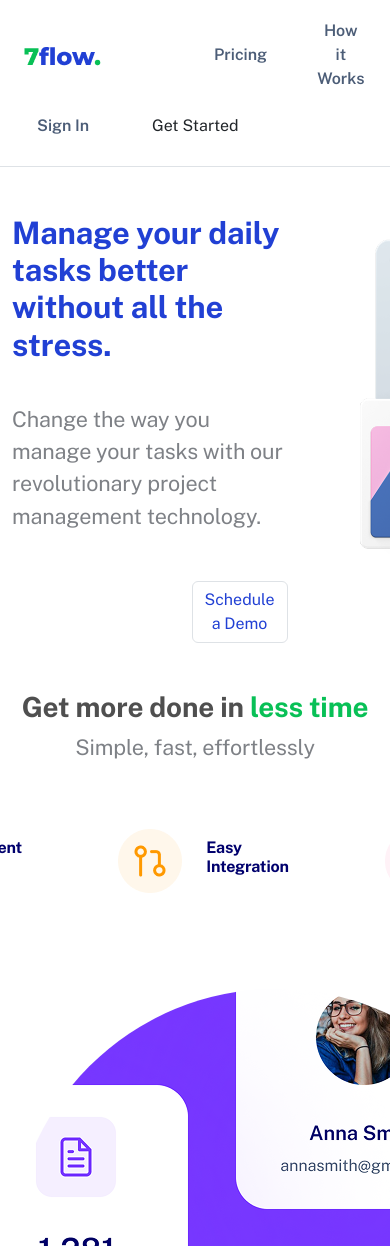
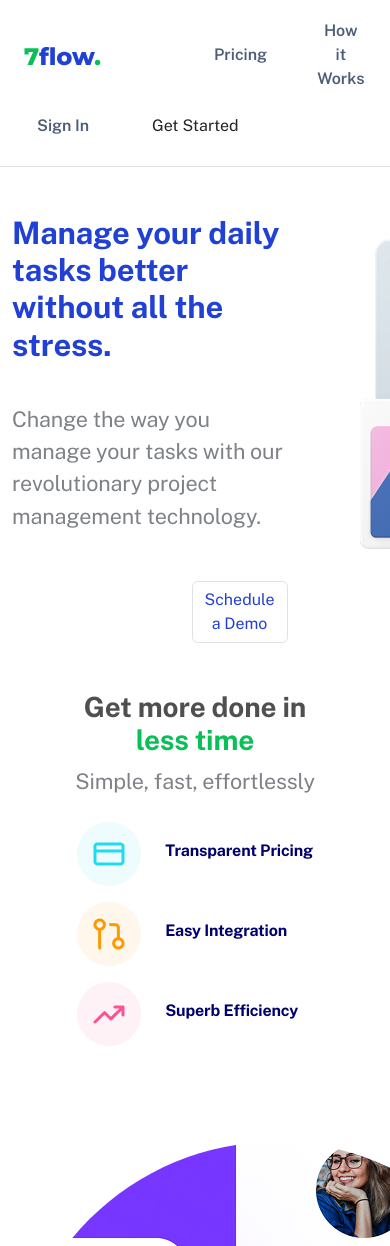
Before and after one commit to MrAghaei/7host-interveiw-task, a Next.js app: page / in a window 390 px wide. Shown: the top 1246 px of the page. Built offline with nearby package versions, Linux system fonts and the light colour scheme.

Commit message:
[#18-IMPLEMENT] add mini feature responsivness

```diff
--- /dev/null
+++ b/src/(Components)/MiniFeature/MiniFeature.module.scss
@@ -0,0 +1,9 @@
+.customWidth {
+  width: 100%;
+}
+
+@media (max-width: 1024px) {
+  .customWidth {
+    width: 75%;
+  }
+}
--- a/src/(Components)/MiniFeature/MiniFeature.tsx
+++ b/src/(Components)/MiniFeature/MiniFeature.tsx
@@ -1,5 +1,5 @@
 import MiniFeatureCard from "@/(Components)/MiniFeatureCard/MiniFeatureCard";
-
+import style from "./MiniFeature.module.scss";
 function MiniFeature() {
   //region data
   const featureData = [
@@ -10,9 +10,9 @@ function MiniFeature() {
   //endregion
 
   return (
-    <div className="container d-flex align-items-center flex-column gap-5">
+    <div className="container-fluid d-flex align-items-center flex-column gap-2 gap-xxl-5">
       <div className="d-flex flex-column align-items-center">
-        <h2 className="fs-1">
+        <h2 className={`fs-1 text-center ${style.customWidth}`}>
           <span className="text-custom-light-text4 fw-bolder">
             Get more done in
           </span>
@@ -22,7 +22,7 @@ function MiniFeature() {
           Simple, fast, effortlessly
         </p>
       </div>
-      <div className="d-flex gap-custom-24">
+      <div className="d-flex flex-column flex-xxl-row gap-3 gap-xxl-custom-24">
         {featureData.map((data) => (
           <MiniFeatureCard key={data.id} data={data} />
         ))}
--- a/src/(Components)/MiniFeatureCard/MiniFeatureCard.tsx
+++ b/src/(Components)/MiniFeatureCard/MiniFeatureCard.tsx
@@ -13,7 +13,13 @@ interface FeatureCardProps {
 function MiniFeatureCard({ data }: FeatureCardProps) {
   return (
     <div className="d-flex align-items-center gap-4" key={data.name}>
-      <Image src={data.image} alt={data.name} width={64} height={64} />
+      <Image
+        className="img-fluid"
+        src={data.image}
+        alt={data.name}
+        width={64}
+        height={64}
+      />
       <h3 className="text-custom-light-text3 fs-6 fw-bold">{data.name}</h3>
     </div>
   );
```
